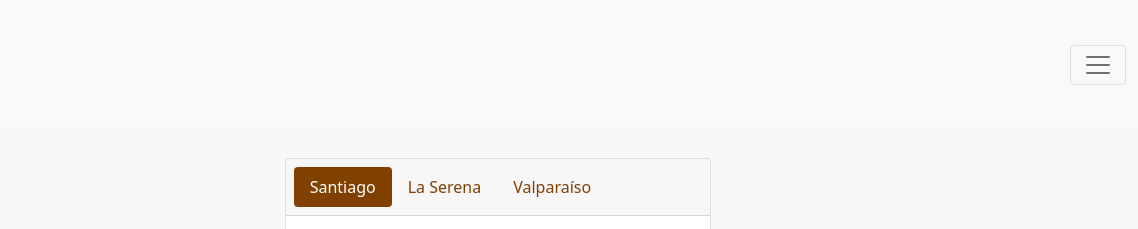
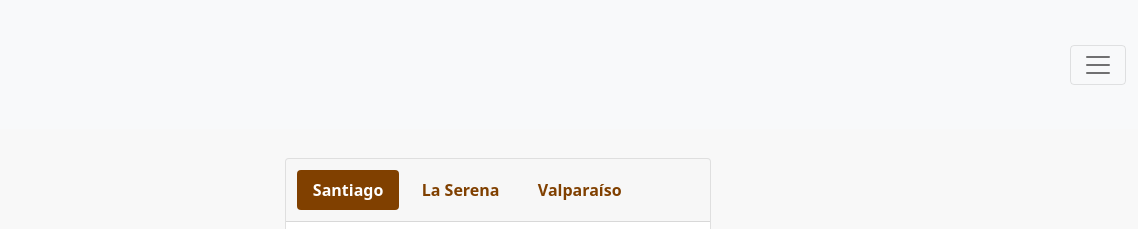
Before and after one commit to gerardofaure/entregafinal_gerardofaure, a plain HTML site: page pages/somos.html in a window 1280 px wide. Shown: the top 229 px of the page, 142-1280 px from the left. Drawn offline with nearby package versions, Linux system fonts and the light colour scheme; a web font is replaced by a local one.

Commit message:
estilo menu

```diff
--- a/scss/style.scss
+++ b/scss/style.scss
@@ -5,6 +5,15 @@
 
 /*algo de nesting -
 mobile first */
+
+.nav-link {
+
+    margin: 0.2rem;
+    font-weight:bold;
+    text-align: center;
+    background-color: $terciario;
+    border-radius: 15%;
+}
 
 form {
 
@@ -172,7 +181,9 @@ footer {
     grid-area: txtValpo;
     font-size: 0.8rem;
 }
-
+.carousel-inner {
+    padding-top: 8rem;
+}
 .formu {
     width: 90%;
     padding: 5%;
@@ -226,6 +237,15 @@ footer {
 /*algo de nesting*/
 /*TODO PARA FORMATO ESCRITORIO*/
 @media screen and (min-width: 768px) {
+
+    .nav-link {
+
+            margin: 0.2rem;
+            font-weight: bold;
+            text-align: center;
+            background-color: $terciario;
+            border-radius: 15%;
+        }
 
     nav {
         background-color: $blanco;
@@ -584,6 +604,4 @@ footer {
 
         80% {
             color: black;
-        }
-    }
-}
+        }}}
--- a/utiles/_colores.scss
+++ b/utiles/_colores.scss
@@ -1,4 +1,5 @@
 $principal: rgb(128, 64, 0);
 $secundario: rgb(247, 125, 3);
+$terciario:rgb(255, 205, 154);
 $negro: black;
 $blanco: white;
```
Also changed, not shown: scss/style.css, 1 other file.
